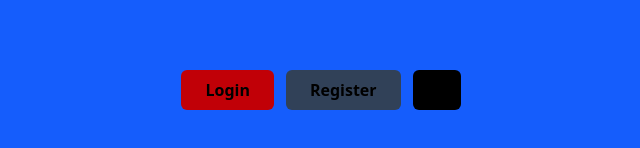
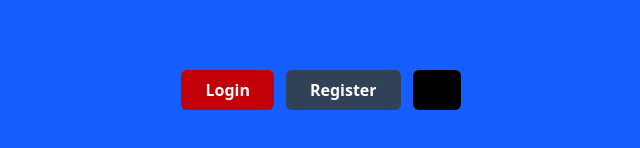
Before and after one commit to Gulpanjul/vipcodestudio-tutorial-reactjs, a React (Vite) app: page / in a window 1280 px wide. Shown: the part 310-458 px from the top of the page, without its empty margins (319-959 px from the left). Built offline with nearby package versions, Linux system fonts and the light colour scheme.

Commit message:
chore: introduce atomic design

```diff
--- a/src/App.tsx
+++ b/src/App.tsx
@@ -1,19 +1,4 @@
-interface ButtonProps {
-  variant?: string;
-  children?: React.ReactNode;
-}
-
-const Button = (props: ButtonProps) => {
-  const { children, variant = "bg-black" } = props;
-  return (
-    <button
-      className={`h-10 px-6 font-semibold rounded-md ${variant}`}
-      type="submit"
-    >
-      {children}
-    </button>
-  );
-};
+import Button from "./components/Elements/Button";
 
 function App() {
   return (
--- /dev/null
+++ b/src/components/Elements/Button/index.tsx
@@ -0,0 +1,18 @@
+interface ButtonProps {
+  variant?: string;
+  children?: React.ReactNode;
+}
+
+const Button = (props: ButtonProps) => {
+  const { children, variant = "bg-black" } = props;
+  return (
+    <button
+      className={`h-10 px-6 font-semibold rounded-md ${variant} text-white`}
+      type="submit"
+    >
+      {children}
+    </button>
+  );
+};
+
+export default Button;
```
Also changed, not shown: src/components/Elements/Input/Input.tsx (added), src/components/Elements/Input/Label.tsx (added), src/components/Elements/Input/index.tsx (added).
